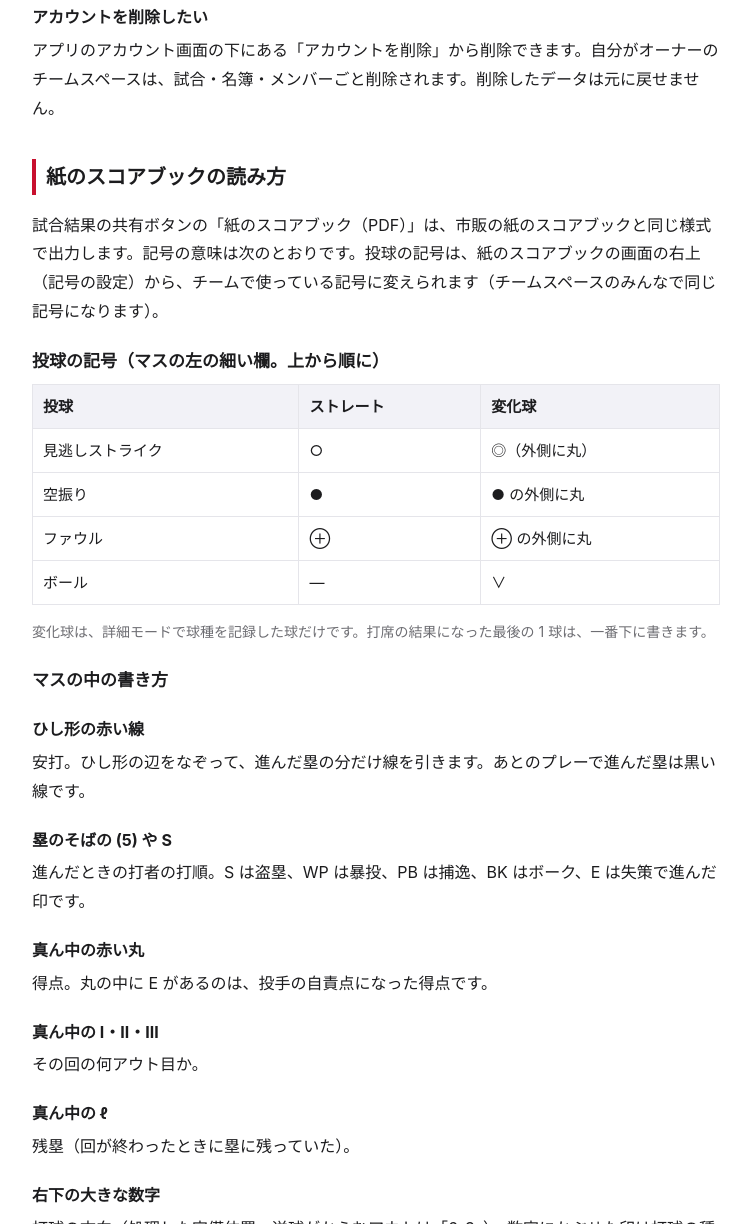
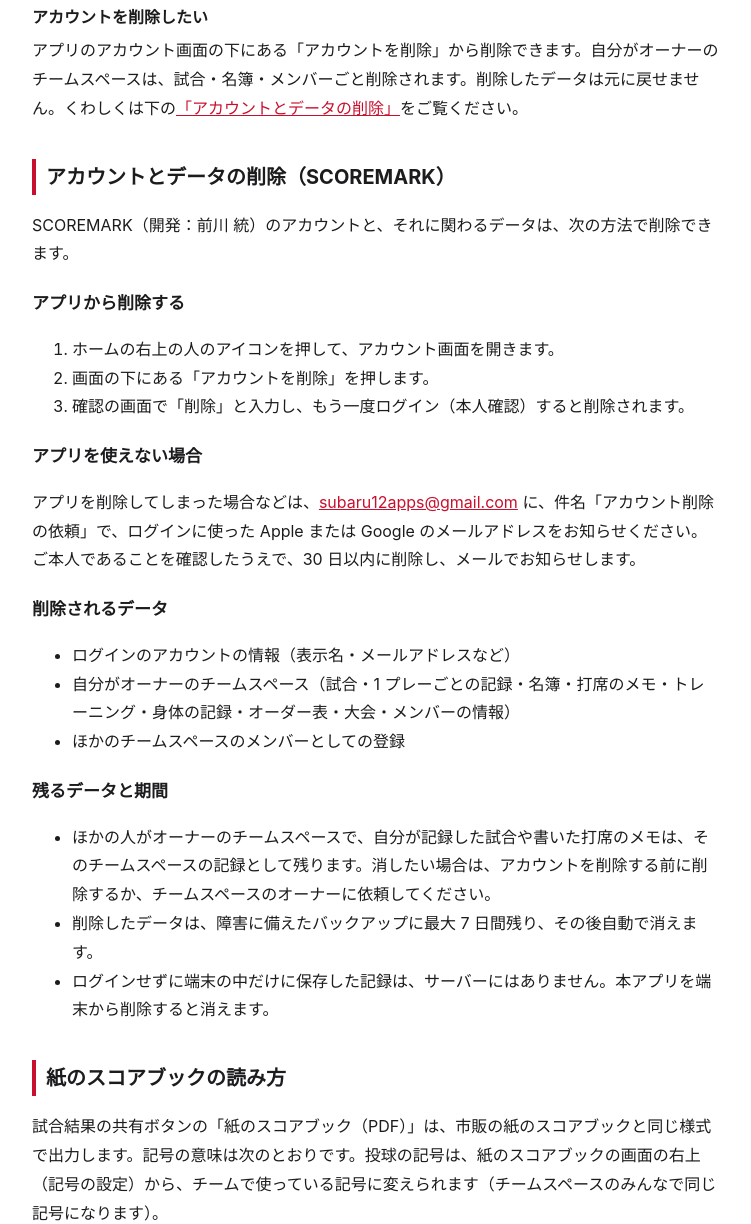
Before and after one commit to sbr1122/scoremark-support, a plain HTML site: page support.html in a window 1280 px wide. Shown: the part 4349-5573 px from the top of the page, without its empty margins (264-1015 px from the left). Drawn offline with Linux system fonts and the light colour scheme.

Commit message:
サポートに「アカウントとデータの削除」を足した（Google Play のデータ セーフティ用）

```diff
--- a/support.html
+++ b/support.html
@@ -111,8 +111,31 @@
       <dd>新しい端末で同じ方法（Apple または Google）でログインすると、チームスペースの記録をそのまま見られます。ログインせずに使っていた記録は、機種変更の前にチームスペースに移しておいてください。</dd>
 
       <dt>アカウントを削除したい</dt>
-      <dd>アプリのアカウント画面の下にある「アカウントを削除」から削除できます。自分がオーナーのチームスペースは、試合・名簿・メンバーごと削除されます。削除したデータは元に戻せません。</dd>
+      <dd>アプリのアカウント画面の下にある「アカウントを削除」から削除できます。自分がオーナーのチームスペースは、試合・名簿・メンバーごと削除されます。削除したデータは元に戻せません。くわしくは下の<a href="#delete-account">「アカウントとデータの削除」</a>をご覧ください。</dd>
     </dl>
+
+    <h2 id="delete-account">アカウントとデータの削除（SCOREMARK）</h2>
+    <p>SCOREMARK（開発：前川 統）のアカウントと、それに関わるデータは、次の方法で削除できます。</p>
+    <h3>アプリから削除する</h3>
+    <ol>
+      <li>ホームの右上の人のアイコンを押して、アカウント画面を開きます。</li>
+      <li>画面の下にある「アカウントを削除」を押します。</li>
+      <li>確認の画面で「削除」と入力し、もう一度ログイン（本人確認）すると削除されます。</li>
+    </ol>
+    <h3>アプリを使えない場合</h3>
+    <p>アプリを削除してしまった場合などは、<a href="mailto:subaru12apps@gmail.com">subaru12apps@gmail.com</a> に、件名「アカウント削除の依頼」で、ログインに使った Apple または Google のメールアドレスをお知らせください。ご本人であることを確認したうえで、30 日以内に削除し、メールでお知らせします。</p>
+    <h3>削除されるデータ</h3>
+    <ul>
+      <li>ログインのアカウントの情報（表示名・メールアドレスなど）</li>
+      <li>自分がオーナーのチームスペース（試合・1 プレーごとの記録・名簿・打席のメモ・トレーニング・身体の記録・オーダー表・大会・メンバーの情報）</li>
+      <li>ほかのチームスペースのメンバーとしての登録</li>
+    </ul>
+    <h3>残るデータと期間</h3>
+    <ul>
+      <li>ほかの人がオーナーのチームスペースで、自分が記録した試合や書いた打席のメモは、そのチームスペースの記録として残ります。消したい場合は、アカウントを削除する前に削除するか、チームスペースのオーナーに依頼してください。</li>
+      <li>削除したデータは、障害に備えたバックアップに最大 7 日間残り、その後自動で消えます。</li>
+      <li>ログインせずに端末の中だけに保存した記録は、サーバーにはありません。本アプリを端末から削除すると消えます。</li>
+    </ul>
 
     <h2 id="scorebook">紙のスコアブックの読み方</h2>
     <p>試合結果の共有ボタンの「紙のスコアブック（PDF）」は、市販の紙のスコアブックと同じ様式で出力します。記号の意味は次のとおりです。投球の記号は、紙のスコアブックの画面の右上（記号の設定）から、チームで使っている記号に変えられます（チームスペースのみんなで同じ記号になります）。</p>
```
